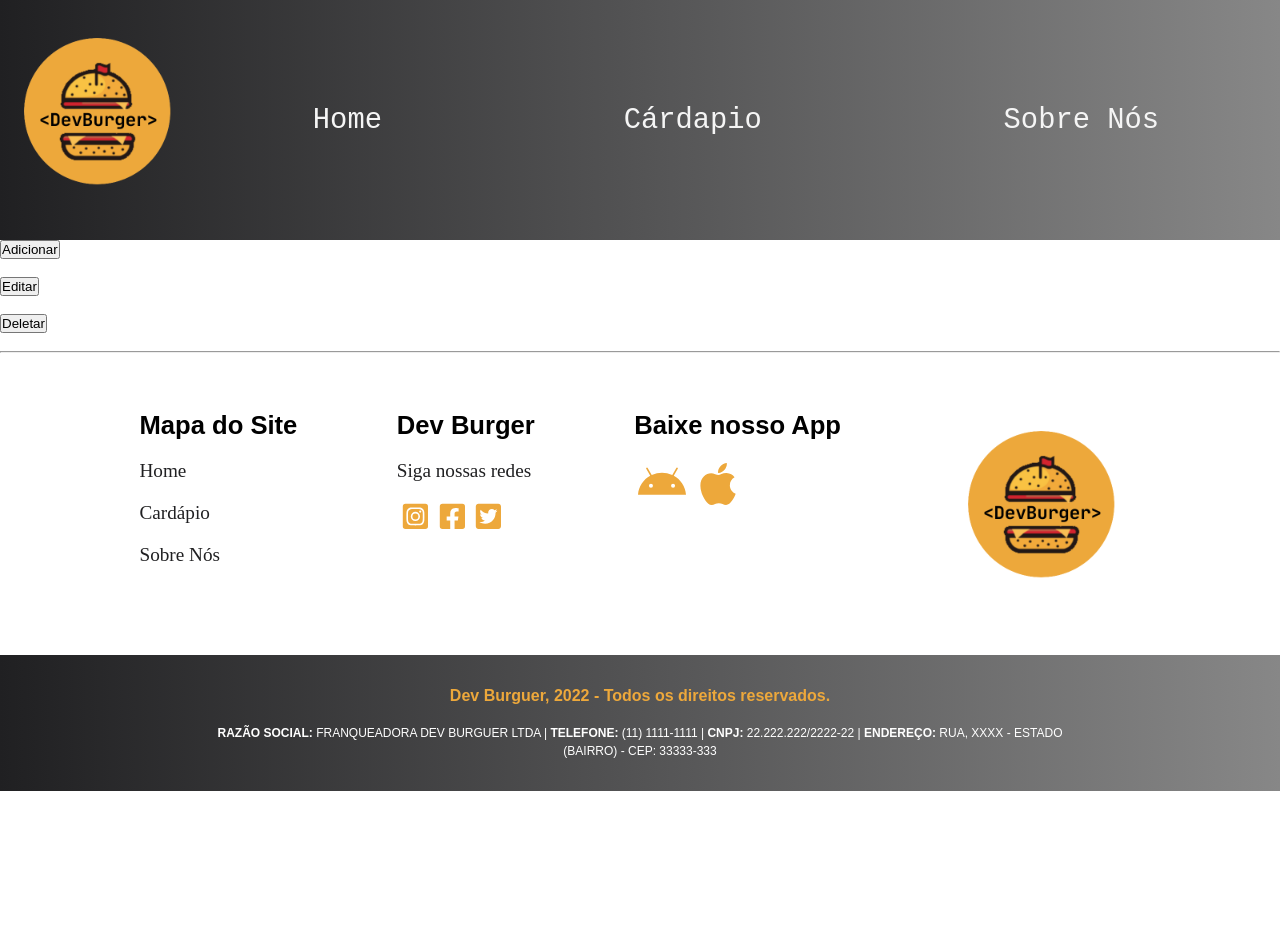
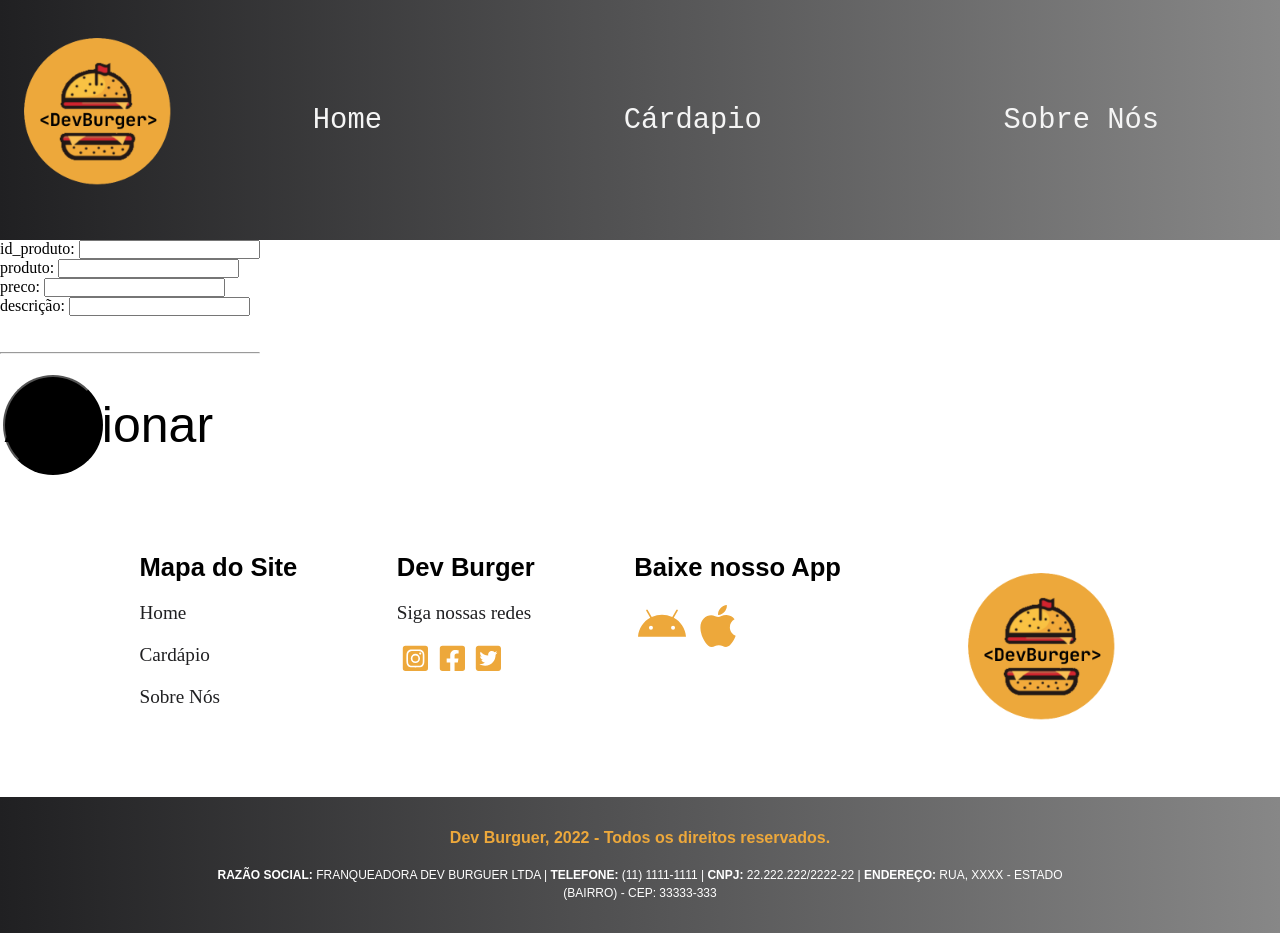
Before and after one commit to EduardoF0rtes/frontend-devburger, a React (Vite) app in the folder devburger/: page /edicao in a window 1280 px wide. Before the commit the page ends 800 px from the top, so only its background shows below. Built offline with nearby package versions, Linux system fonts and the light colour scheme.

Commit message:
Update Buttons
Atualizei a estilização e função dos Buttons Adcionar, Atualizar e Deletar

```diff
--- a/devburger/src/components/Adicionar/Adicionar.jsx
+++ b/devburger/src/components/Adicionar/Adicionar.jsx
@@ -32,19 +32,19 @@
         }
     }
     return (
+
         <form onSubmit={(e) => atualiza(e)}>
             <label htmlFor="">id_produto: </label>
             <input type="id" onChange={(e) => {
                 setId(e.target.value)
             }} /> <br />
-
             <label htmlFor="">produto: </label>
             <input type="text" onChange={(e) => {
-                setProduto( e.target.value)
+                setProduto(e.target.value)
             }} /> <br />
             <label htmlFor="">preco: </label>
             <input type="number" onChange={(e) => {
-                setPreco(e.target.value )
+                setPreco(e.target.value)
             }} /> <br />
             <label htmlFor="">descrição: </label>
             <input type="text" onChange={(e) => {
@@ -57,16 +57,17 @@
                 })
                 console.log(item)
             }} /> <br /><br />
-            <button>Salvar</button>
             <br />
             <hr />
             <br />
+            <button>Adicionar</button>
+            <br />
+            <br />
+            <br />
         </form>
+
     )
-
 
 }
 
-
-
 export default Adicionar
--- a/devburger/src/components/Button/Button.jsx
+++ b/devburger/src/components/Button/Button.jsx
@@ -1,11 +1,13 @@
 import React from 'react'
+import styles from './Button.module.css';
 
 function Button(props) {
   return (
-    <button type={props.type} onClick={props.click} >
+    <div className={styles.btn}>
+    <button style={{ backgroundColor: props.color}} type={props.type} onClick={props.click} >
         {props.text}
-
     </button>
+    </div>
   )
 }
 
--- /dev/null
+++ b/devburger/src/components/Button/Button.module.css
@@ -0,0 +1,20 @@
+.btn{
+    display: flex;
+}
+.btn button{
+    background-color: black;
+    width: 2em;
+    height: 2em;
+    box-sizing: border-box;
+    font-size: 50px;
+    border-radius: 100%;
+    margin: 1%;
+    padding: 0%;
+    align-items: center;
+    text-align: center;
+}
+.btn button:hover {
+    width: 2.1em;
+    height: 2.1em;
+    border: red solid 1px;
+}
--- a/devburger/src/pages/Cardapio/index.jsx
+++ b/devburger/src/pages/Cardapio/index.jsx
@@ -1,10 +1,20 @@
 import React from 'react'
 import Cardapio from '../../components/Cardapio/Cardapio'
+import Button from '../../components/Button/Button'
+import styles from './index.module.css';
+import Adicionar from '../../components/Adicionar/Adicionar';
+function CardapioPage() {
 
-function CardapioPage() {
   return (
-    <div>
+    <div className={styles.container}>
         <Cardapio/>
+        <div className={styles.btn}>
+            <a href="../edicao"><Button className={styles.btn} text='➕' /> </a>
+            <Button text='🔁'/>
+            <Button text='❌' />
+
+            <br />
+        </div>
     </div>
   )
 }
--- /dev/null
+++ b/devburger/src/pages/Cardapio/index.module.css
@@ -0,0 +1,26 @@
+.container{
+    display: flex;
+    flex-direction: column;
+    align-items: center;
+}
+.btn{
+    margin: 60px;
+    display: flex;
+}
+.btn button{
+    background-color: black;
+    width: 2em;
+    height: 2em;
+    box-sizing: border-box;
+    font-size: 50px;
+    border-radius: 100%;
+    margin: 2%;
+    padding: 0%;
+    align-items: center;
+    text-align: center;
+}
+.btn button:hover {
+    width: 2.1em;
+    height: 2.1em;
+    border: red solid 1px;
+}
--- a/devburger/src/pages/Edicao/Edicao.jsx
+++ b/devburger/src/pages/Edicao/Edicao.jsx
@@ -1,15 +1,13 @@
 import React from 'react'
 import Adicionar from '../../components/Adicionar/Adicionar'
 import Button from '../../components/Button/Button'
+import styles from '../../components/Button/Button.module.css';
+
 
 function Edicao() {
     return (
-        <div>
-            <Button text='Adicionar' click={(e) => console.log('click')}/> <br /> <br />
-            <Button text='Editar'/> <br /><br />
-            <Button text='Deletar' /> <br /><br />
-            <hr />
-            <br />
+        <div className={styles.btn}>
+          <Adicionar/>
         </div>
     )
 }
--- /dev/null
+++ b/devburger/src/pages/Home/index.module.css
@@ -0,0 +1,13 @@
+.segundo{
+    display: flex;
+    width: 100%;
+    height: auto;
+    border: gold solid 3px;
+    justify-content: space-around;
+}
+.segundo div{
+    width: 50%;
+    font-size: 20px;
+    align-items: center;
+    text-align: center;
+}
```
Also changed, not shown: devburger/src/pages/Home/index.jsx (+15 -0 lines).
